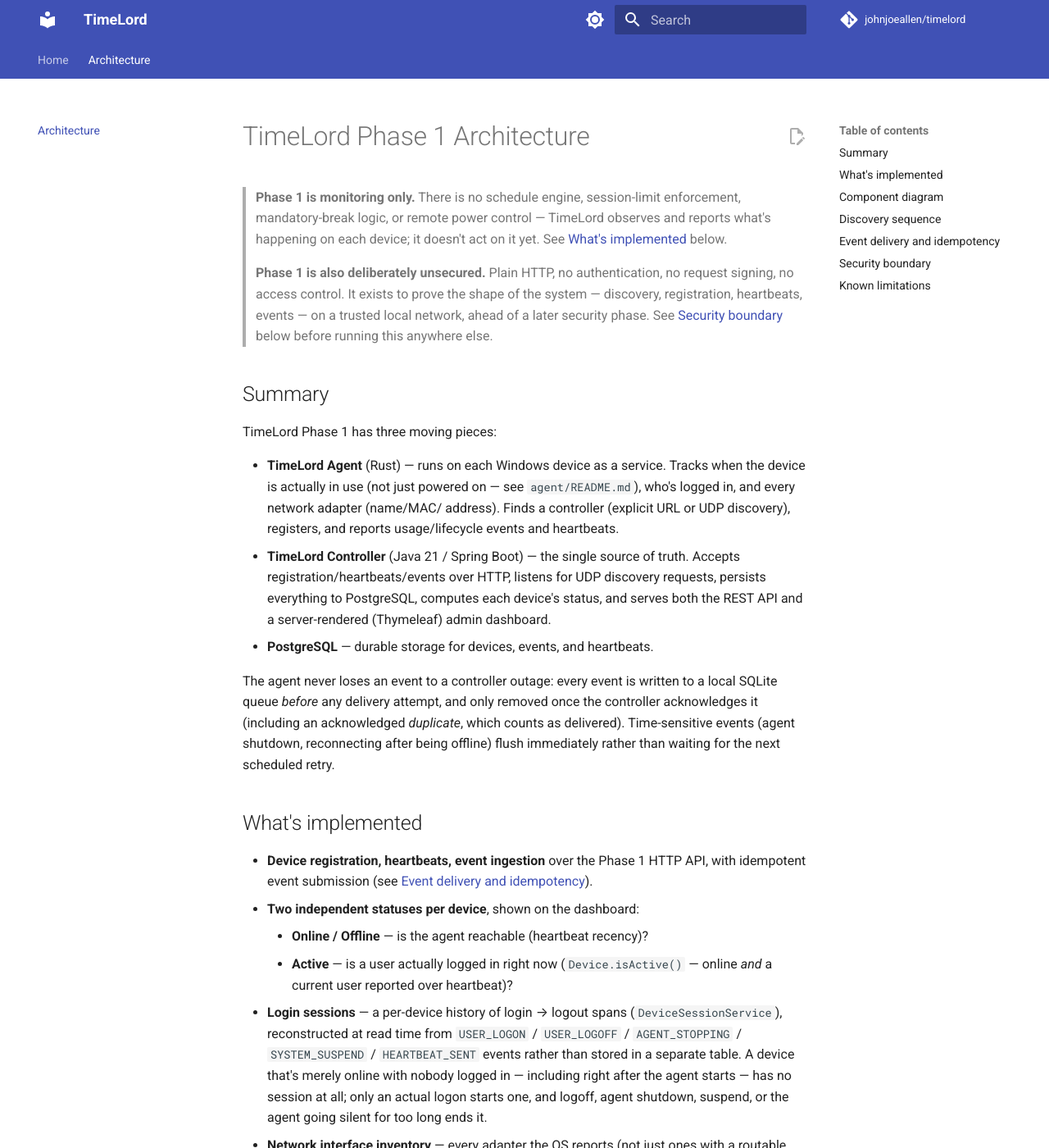
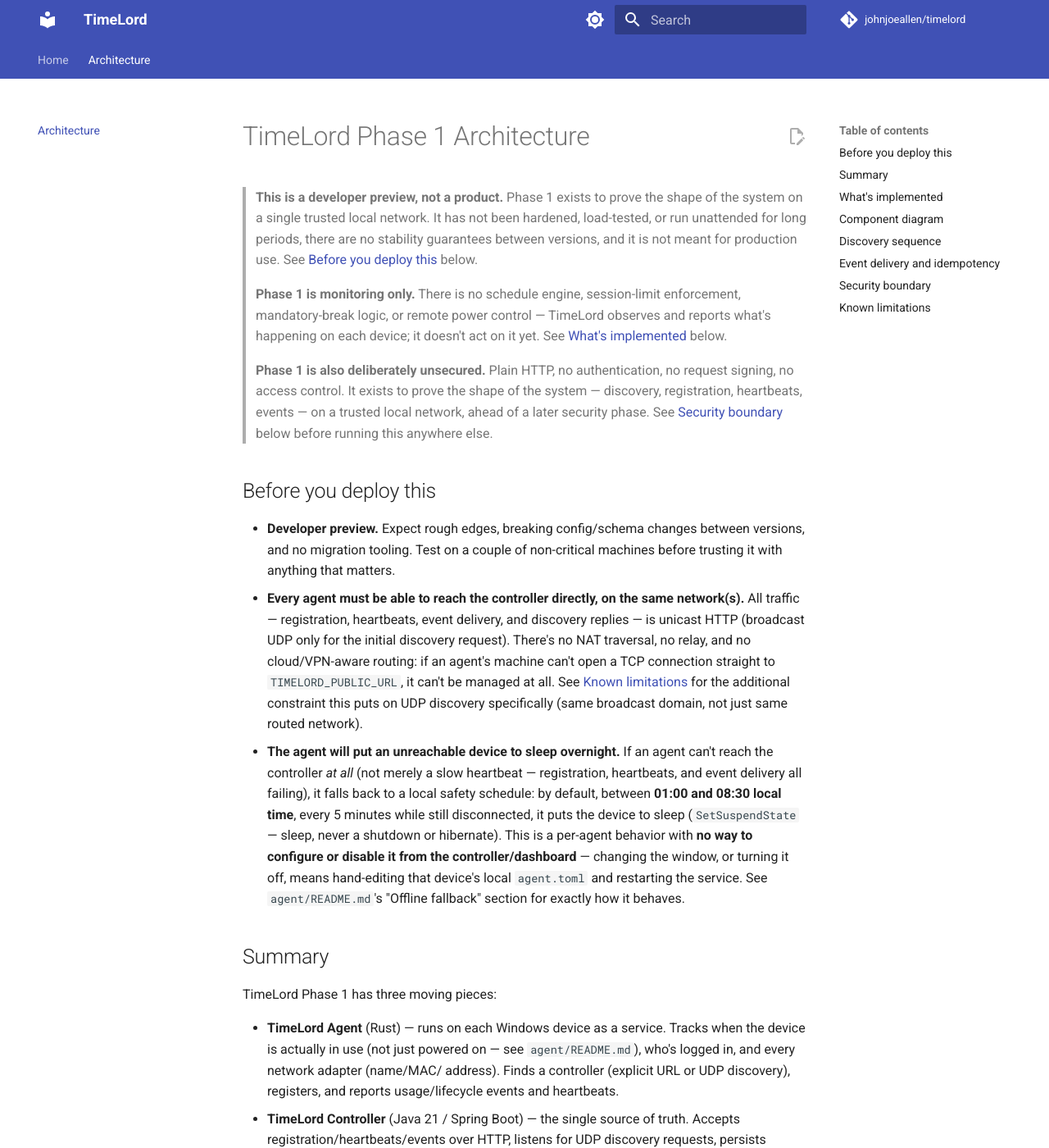
Before and after one commit to johnjoeallen/timelord, an MkDocs documentation site: the page built from docs/architecture.md, in a window 1280 px wide and 1400 px high. Shown: the whole window at 82% size. Built offline with MkDocs 1.6.1 and Material for MkDocs 9.7.7, drawn with Linux system fonts in a browser that asks for light colours; comment, search, counter and statistics services are not loaded; the version menu is left out.

Commit message:
Document this as a developer preview: unicast/same-network, offline-fallback sleep
Three operationally important facts weren't called out anywhere prominent:
this is a developer preview and not production-ready, every agent needs
direct unicast reachability to the controller on the same network(s) (no
NAT traversal or relay), and an agent that loses the controller entirely
puts the device to sleep between 01:00-08:30 local time by default — with
no way to change that window except hand-editing that device's agent.toml,
since there's no centralized config for it yet.

Added a "Before you deploy this" section to docs/architecture.md and a
matching callout on the docs site home page and root README, all linking to
the same source of truth.

Also fixes agent/README.md's offline-fallback description, which still said
the check ran every 60 seconds — it's every 5 minutes as of a previous
change (OFFLINE_FALLBACK_CHECK_INTERVAL) — and clarifies explicitly that
it's a sleep, never a shutdown.

Co-Authored-By: Claude Sonnet 5 <noreply@anthropic.com>

```diff
--- a/docs/architecture.md
+++ b/docs/architecture.md
@@ -1,4 +1,10 @@
 # TimeLord Phase 1 Architecture
+
+> **This is a developer preview, not a product.** Phase 1 exists to prove the
+> shape of the system on a single trusted local network. It has not been
+> hardened, load-tested, or run unattended for long periods, there are no
+> stability guarantees between versions, and it is not meant for production
+> use. See [Before you deploy this](#before-you-deploy-this) below.
 
 > **Phase 1 is monitoring only.** There is no schedule engine, session-limit
 > enforcement, mandatory-break logic, or remote power control — TimeLord
@@ -11,6 +17,32 @@
 > network, ahead of a later security phase. See
 > [Security boundary](#security-boundary) below before running this anywhere
 > else.
+
+## Before you deploy this
+
+- **Developer preview.** Expect rough edges, breaking config/schema changes
+  between versions, and no migration tooling. Test on a couple of
+  non-critical machines before trusting it with anything that matters.
+- **Every agent must be able to reach the controller directly, on the same
+  network(s).** All traffic — registration, heartbeats, event delivery, and
+  discovery replies — is unicast HTTP (broadcast UDP only for the initial
+  discovery request). There's no NAT traversal, no relay, and no
+  cloud/VPN-aware routing: if an agent's machine can't open a TCP connection
+  straight to `TIMELORD_PUBLIC_URL`, it can't be managed at all. See
+  [Known limitations](#known-limitations) for the additional constraint this
+  puts on UDP discovery specifically (same broadcast domain, not just same
+  routed network).
+- **The agent will put an unreachable device to sleep overnight.** If an
+  agent can't reach the controller *at all* (not merely a slow heartbeat —
+  registration, heartbeats, and event delivery all failing), it falls back to
+  a local safety schedule: by default, between **01:00 and 08:30 local time**,
+  every 5 minutes while still disconnected, it puts the device to sleep
+  (`SetSuspendState` — sleep, never a shutdown or hibernate). This is a
+  per-agent behavior with **no way to configure or disable it from the
+  controller/dashboard** — changing the window, or turning it off, means
+  hand-editing that device's local `agent.toml` and restarting the service.
+  See `agent/README.md`'s "Offline fallback" section for exactly how it
+  behaves.
 
 ## Summary
 
```
Also changed, not shown: README.md (+6 -3 lines), agent/README.md (+9 -5 lines), docs/index.md (+16 -6 lines).
